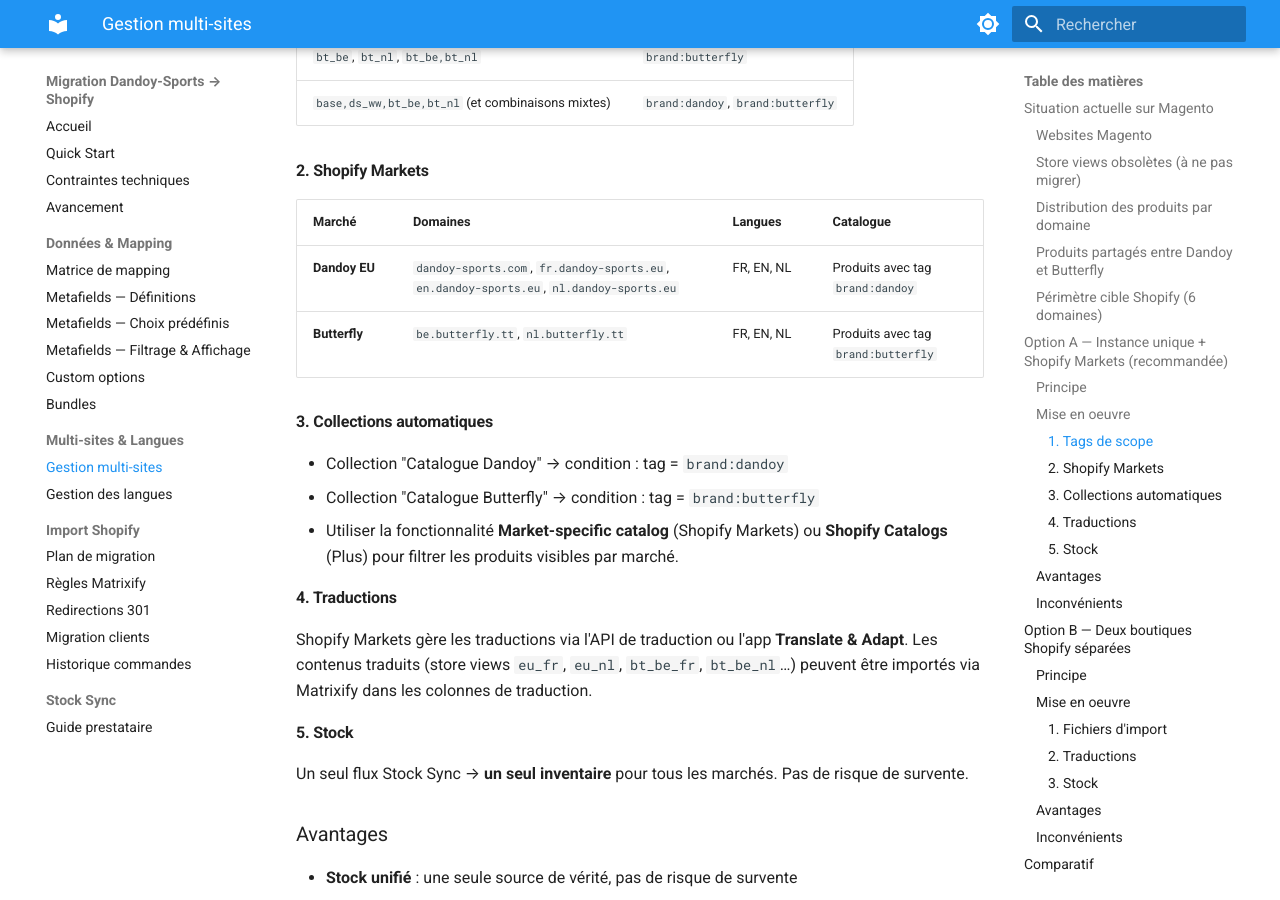
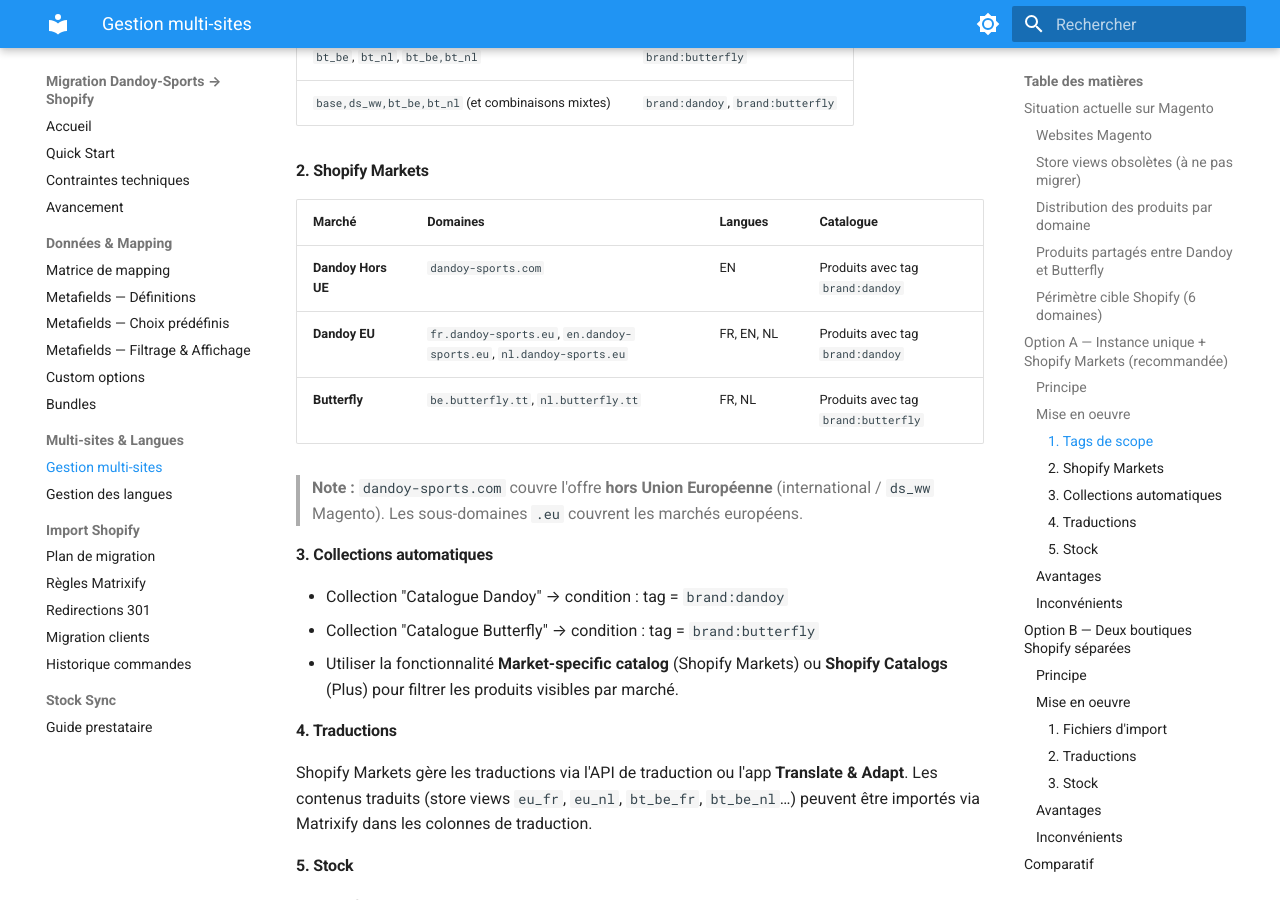
Before and after one commit to Webdigitales/dandoy-migration-2026, an MkDocs documentation site: the page built from 05_DOCS/architecture/multi-sites.md, in a window 1280 px wide and 900 px high, scrolled down 2454 px. Built offline with MkDocs 1.6.1 and Material for MkDocs 9.7.7, drawn with Linux system fonts in a browser that asks for light colours; some of the changed text lies outside the part shown.

Commit message:
Clarify dandoy-sports.com as non-EU market in Shopify Markets architecture
The .com domain covers the offer outside the European Union (international,
equivalent to ds_ww Magento website). Split the Markets table into 3 distinct
markets: Dandoy Hors UE (.com), Dandoy EU (.eu subdomains), Butterfly.

Co-Authored-By: Claude Sonnet 4.6 <noreply@anthropic.com>

```diff
--- a/05_DOCS/architecture/multi-sites.md
+++ b/05_DOCS/architecture/multi-sites.md
@@ -47,10 +47,10 @@
 
 ### Périmètre cible Shopify (6 domaines)
 
-1. `dandoy-sports.com` (principal)
-2. `fr.dandoy-sports.eu` (FR)
-3. `en.dandoy-sports.eu` (EN)
-4. `nl.dandoy-sports.eu` (NL)
+1. `dandoy-sports.com` (Dandoy — hors UE / international)
+2. `fr.dandoy-sports.eu` (Dandoy EU — FR)
+3. `en.dandoy-sports.eu` (Dandoy EU — EN)
+4. `nl.dandoy-sports.eu` (Dandoy EU — NL)
 5. `be.butterfly.tt` (Butterfly BE)
 6. `nl.butterfly.tt` (Butterfly NL)
 
@@ -79,8 +79,12 @@ Ajouter un tag `brand:xxx` dans le CSV d'import selon `product_websites` :
 
 | Marché | Domaines | Langues | Catalogue |
 |---|---|---|---|
-| **Dandoy EU** | `dandoy-sports.com`, `fr.dandoy-sports.eu`, `en.dandoy-sports.eu`, `nl.dandoy-sports.eu` | FR, EN, NL | Produits avec tag `brand:dandoy` |
-| **Butterfly** | `be.butterfly.tt`, `nl.butterfly.tt` | FR, EN, NL | Produits avec tag `brand:butterfly` |
+| **Dandoy Hors UE** | `dandoy-sports.com` | EN | Produits avec tag `brand:dandoy` |
+| **Dandoy EU** | `fr.dandoy-sports.eu`, `en.dandoy-sports.eu`, `nl.dandoy-sports.eu` | FR, EN, NL | Produits avec tag `brand:dandoy` |
+| **Butterfly** | `be.butterfly.tt`, `nl.butterfly.tt` | FR, NL | Produits avec tag `brand:butterfly` |
+
+> **Note :** `dandoy-sports.com` couvre l'offre **hors Union Européenne** (international / `ds_ww` Magento).
+> Les sous-domaines `.eu` couvrent les marchés européens.
 
 #### 3. Collections automatiques
 
```
Also changed, not shown: CLAUDE.md (+2 -2 lines).
